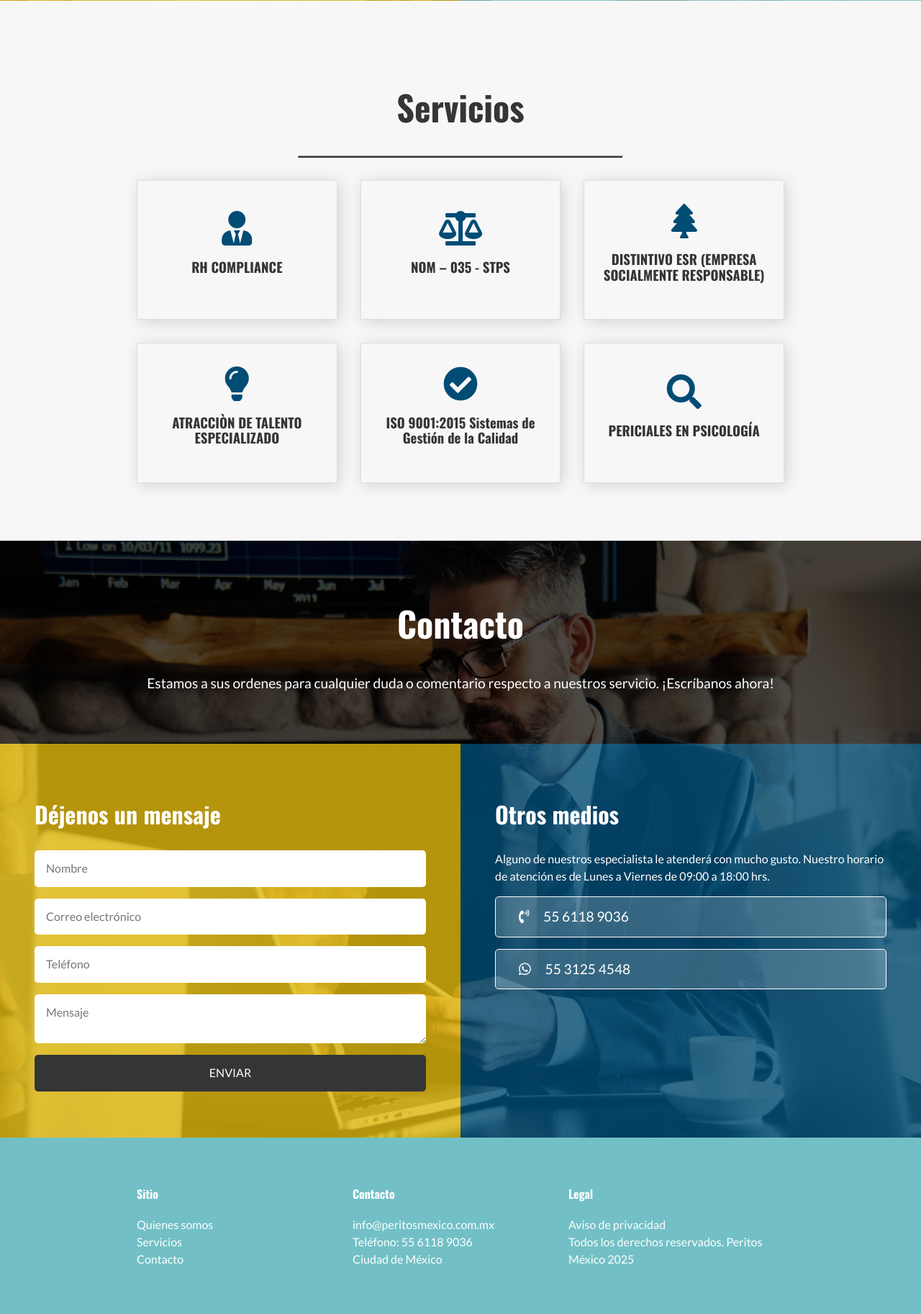
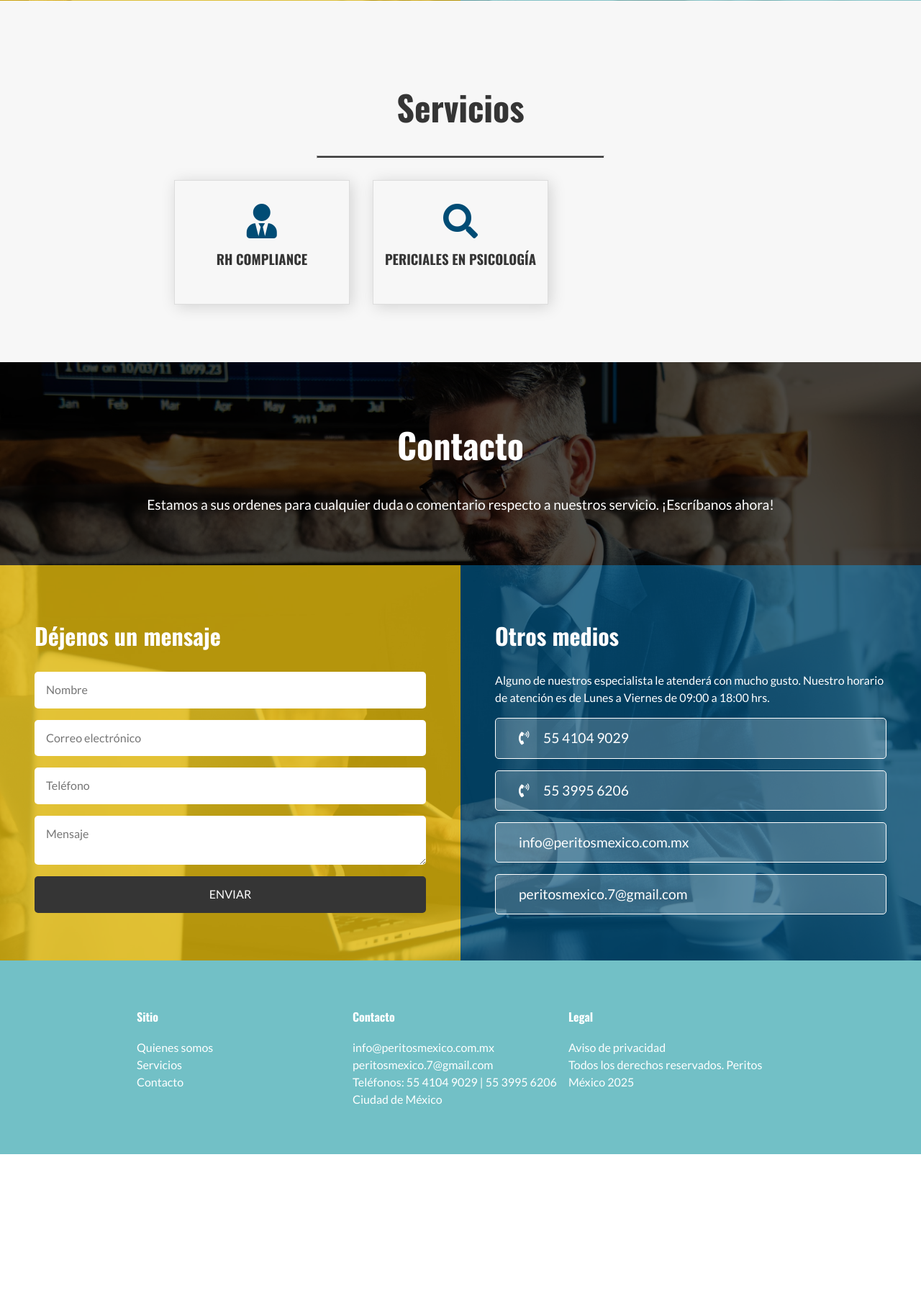
Before and after one commit to ErikEspinosa/peritosmexico.com.mx, a PHP site: page / in a window 1280 px wide. Shown: the part 1878-3703 px from the top of the page at 72% size. After the commit the page ends 3481 px from the top, so only its background shows below. Run offline with PHP 8.4, Linux system fonts and the light colour scheme; some libraries are stand-ins or nearby versions.

Commit message:
feature: change contact data and update services.

```diff
--- a/contact.php
+++ b/contact.php
@@ -27,11 +27,17 @@
 				<h3>Otros medios</h3>
 				<p>Alguno de nuestros especialista le atenderá con mucho gusto. Nuestro horario de atención es de Lunes a Viernes de 09:00 a 18:00 hrs.</p>
 
-				<a href="tel:5561189036" title="Teléfono">
-					<i class="fas fa-phone-volume"></i> 55 6118 9036
+				<a href="tel:5541049029" title="Teléfono">
+					<i class="fas fa-phone-volume"></i> 55 4104 9029
 				</a>
-				<a href="https://wa.me/525531254548" title="WhatsApp">
-					<i class="fab fa-whatsapp"></i> 55 3125 4548
+				<a href="tel:5539956206" title="Teléfono">
+					<i class="fas fa-phone-volume"></i> 55 3995 6206
+				</a>
+				<a href="mailto:info@peritosmexico.com.mx" title="Correo electrónico">
+					info@peritosmexico.com.mx
+				</a>
+				<a href="mailto:peritosmexico.7@gmail.com" title="Correo electrónico">
+					peritosmexico.7@gmail.com
 				</a>
 			</div>
 		</div>
--- a/footer.php
+++ b/footer.php
@@ -15,7 +15,8 @@
 				<div>
 					<h4>Contacto</h4>
 					<p><a href="mailto:info@peritosmexico.com.mx" title="Correo electrónico">info@peritosmexico.com.mx</a><br>
-					Teléfono: <a href="tel:5561189036" title="Teléfono">55 6118 9036</a><br>
+					<a href="mailto:peritosmexico.7@gmail.com" title="Correo electrónico">peritosmexico.7@gmail.com</a><br>
+					Teléfonos: <a href="tel:5541049029" title="Teléfono">55 4104 9029</a> | <a href="tel:5539956206" title="Teléfono">55 3995 6206</a><br>
 					Ciudad de México</p>
 				</div>
 
--- a/index.php
+++ b/index.php
@@ -74,34 +74,6 @@
 			</div>
 
 			<div>
-				<a href="./nom–035-stps">
-					<i class="fas fa-balance-scale"></i>
-					<h3>NOM – 035 - STPS</h3>
-				</a>
-			</div>
-
-			<div>
-				<a href="./distintivo-esr-empresa-socialmente-responsable">
-					<i class="fas fa-tree"></i>
-					<h3>DISTINTIVO ESR (EMPRESA SOCIALMENTE RESPONSABLE)</h3>
-				</a>
-			</div>
-
-			<div>
-				<a href="./atraccion-de-talento-especializado">
-					<i class="fas fa-lightbulb"></i>
-					<h3>ATRACCIÒN DE TALENTO ESPECIALIZADO</h3>
-				</a>
-			</div>
-
-			<div>
-				<a href="./iso-9001-2015-sistemas-de-gestion-de-la-calidad">
-					<i class="fas fa-check-circle"></i>
-					<h3>ISO 9001:2015 Sistemas de Gestión de la Calidad</h3>
-				</a>
-			</div>
-
-			<div>
 				<a href="./periciales-en-psicologia">
 					<i class="fas fa-search"></i>
 					<h3>PERICIALES EN PSICOLOGÍA</h3>
```
